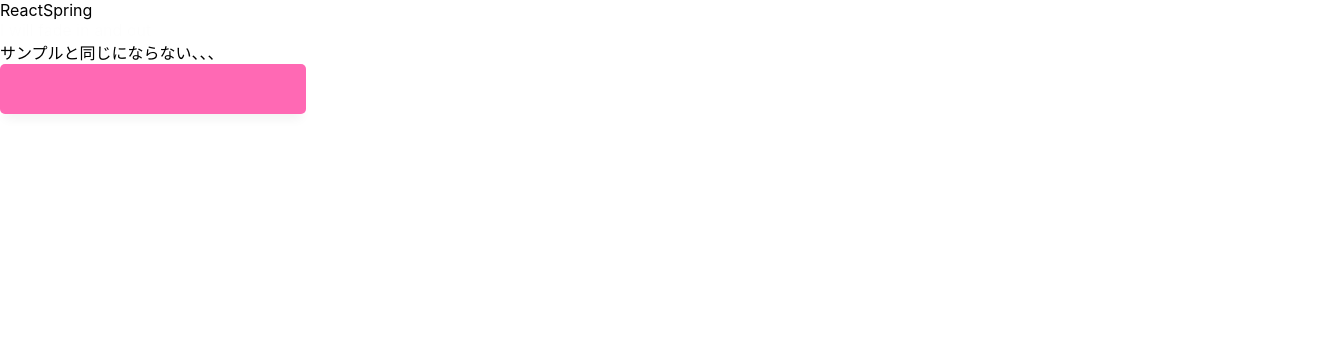
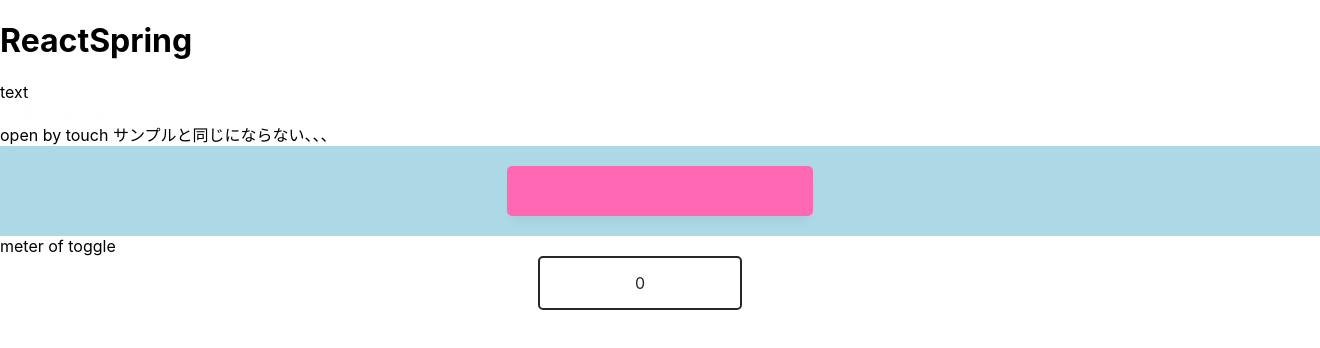
Before and after one commit to AyanoMiura88/practice-animation, a React (Create React App) app: page / in a window 1280 px wide. Shown: the top 348 px of the page, 1320 px wide, since content can reach past the window. Built offline with nearby package versions, Linux system fonts and the light colour scheme.

Commit message:
[Add] meeter of toggle

```diff
--- a/package.json
+++ b/package.json
@@ -14,6 +14,7 @@
     "react-dom": "^18.2.0",
     "react-scripts": "5.0.1",
     "react-spring": "^9.5.2",
+    "react-use-measure": "^2.1.1",
     "typescript": "^4.7.4",
     "web-vitals": "^2.1.4"
   },
--- a/src/components/ReactSpring.module.css
+++ b/src/components/ReactSpring.module.css
@@ -28,3 +28,41 @@
   border-radius: 5px;
   will-change: transform, opacity;
 }
+
+.main2 {
+  position: relative;
+  width: 200px;
+  height: 50px;
+  cursor: pointer;
+  border-radius: 5px;
+  border: 2px solid #272727;
+  overflow: hidden;
+}
+
+.fill2 {
+  position: absolute;
+  top: 0;
+  left: 0;
+  width: 100%;
+  height: 100%;
+  background: hotpink;
+}
+
+.content2 {
+  position: absolute;
+  top: 0;
+  left: 0;
+  width: 100%;
+  height: 100%;
+  display: flex;
+  align-items: center;
+  justify-content: center;
+  color: #272727;
+}
+
+.container2 {
+  display: flex;
+  align-items: center;
+  height: 100%;
+  justify-content: center;
+}
--- a/src/components/ReactSpring.tsx
+++ b/src/components/ReactSpring.tsx
@@ -1,10 +1,11 @@
 import { useState } from "react";
 import { useSpring, animated, useTransition, useChain, config, useSpringRef } from "react-spring";
 import SpringData from "../animeData/SpringData";
-import styles from "./ReactSpring.module.css";
+import springStyles from "./ReactSpring.module.css";
+import useMeasure from "react-use-measure";
 
 const ReactSpring = () => {
-  const [open, set] = useState(false);
+  // text--------------------------------------------
   const textStyle = useSpring({
     loop: true,
     to: [
@@ -13,14 +14,15 @@
     ],
     from: { opacity: 0, color: "red" },
   });
-
+  // open by touch----------------------------------------------
+  const [open, set] = useState(false);
   const springApi = useSpringRef();
   const { size, ...rest } = useSpring({
     ref: springApi,
     config: config.stiff,
     from: { size: "20%", background: "hotpink" },
     to: {
-      size: open ? "100%" : "20%",
+      size: open ? "80%" : "20%",
       background: open ? "white" : "hotpink",
     },
   });
@@ -33,23 +35,43 @@
     enter: { opacity: 1, scale: 1 },
     leave: { opacity: 0, scale: 0 },
   });
-
   // This will orchestrate the two animations above, comment the last arg and it creates a sequence
   useChain(open ? [springApi, transApi] : [transApi, springApi], [0, open ? 0.1 : 0.6]);
+
+  // meter of toggle---------------------------------------
+  const [openToggle, setToggle] = useState(false);
+  const [ref, { width }] = useMeasure();
+  const props = useSpring({ width: openToggle ? width : 0 });
+
   return (
     <>
-      <div>ReactSpring</div>
+      <h1>ReactSpring</h1>
+      <div>text</div>
       <animated.div style={textStyle}>I will fade in and out</animated.div>
-      <div>サンプルと同じにならない、、、</div>
+      <div>open by touch サンプルと同じにならない、、、</div>
+      <div className={springStyles.wrapper}>
         <animated.div
           style={{ ...rest, width: size, height: size }}
-        className={styles.container}
+          className={springStyles.container}
           onClick={() => set((open) => !open)}
         >
           {transition((style, item) => (
-          <animated.div className={styles.item} style={{ ...style, background: item.css }} />
+            <animated.div
+              className={springStyles.item}
+              style={{ ...style, background: item.css }}
+            />
           ))}
         </animated.div>
+      </div>
+      <div>meter of toggle</div>
+      <div className={springStyles.container2}>
+        <div ref={ref} className={springStyles.main2} onClick={() => setToggle(!openToggle)}>
+          <animated.div className={springStyles.fill2} style={props} />
+          <animated.div className={springStyles.content2}>
+            {props.width.to((x: number) => x.toFixed(0))}
+          </animated.div>
+        </div>
+      </div>
     </>
   );
 };
```
Also changed, not shown: 1 other file (tests, documents, lock files or other folders). Lines whose indentation alone changed are shown as unchanged.
